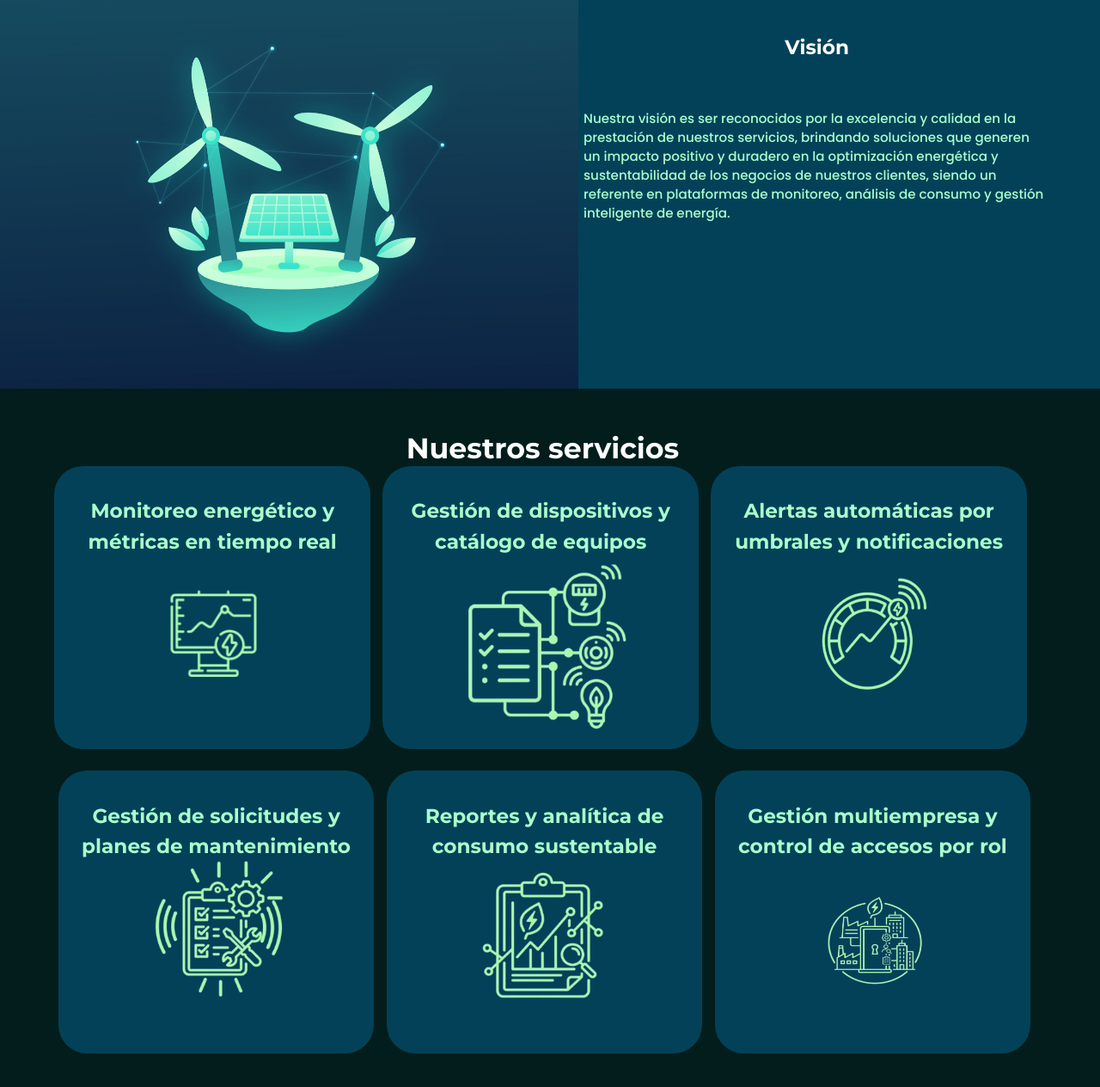
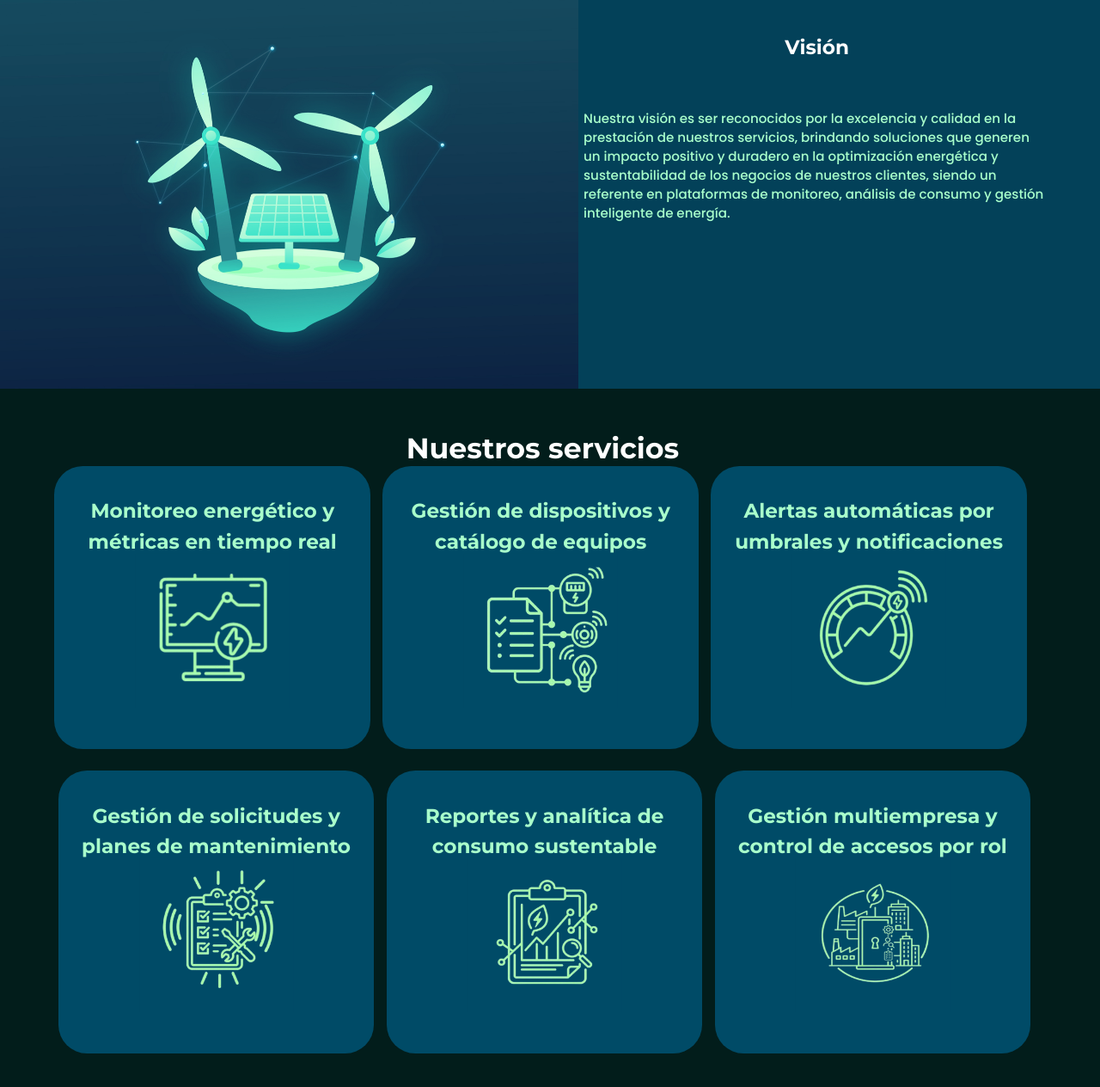
Before and after one commit to pamelamb0805/django-p2c1-mejiapamela, a Django app: page / in a window 1280 px wide. Shown: the part 737-2001 px from the top of the page at 86% size. Run offline with Django 5.2, Linux system fonts and the light colour scheme; parts of the project's set-up code (start-up, migrations or seed data) failed here and were passed over; some libraries are stand-ins or nearby versions.

Commit message:
correcciones template diseño v.1.4 home.html

```diff
--- a/templates/home.html
+++ b/templates/home.html
@@ -172,11 +172,11 @@
         margin: 0 auto;
     }
 
-    /* TARJETAS: UN SOLO COLOR DE FONDO */
+    /* ---------- TARJETAS DE SERVICIOS ---------- */
 
     .land-card {
-        background: #034159 !important;
-        background-color: #034159 !important;
+        background: #004b67 !important;
+        background-color: #004b67 !important;
         border: none !important;
         box-shadow: none !important;
 
@@ -200,24 +200,34 @@
         overflow-wrap: break-word;
     }
 
-    /* IMÁGENES TRANSPARENTES */
+    /* ---------- ICONOS: MISMO TAMAÑO ---------- */
 
     .land-card img {
-        background: transparent !important;
+        display: block;
+
+        width: 140px !important;
+        height: 140px !important;
+
+        max-width: 85% !important;
+        max-height: 140px !important;
+
+        object-fit: contain;
+        object-position: center;
+
+        background: #004b67 !important;
+        background-color: #004b67 !important;
+
         border: none !important;
         box-shadow: none !important;
+
         mix-blend-mode: normal;
-
-        max-height: 150px;
-        max-width: 100%;
-        width: auto;
-        height: auto;
-        object-fit: contain;
+        flex-shrink: 0;
     }
 
     /* ---------- TABLET ---------- */
 
     @media (min-width: 576px) {
+
         .land-svc-grid {
             grid-template-columns: repeat(2, minmax(0, 1fr));
         }
@@ -327,10 +337,14 @@
 
         .land-card img {
             position: static;
-            width: auto;
-            height: auto;
-            max-width: 85%;
-            max-height: 145px;
+
+            width: 140px !important;
+            height: 140px !important;
+
+            max-width: 85% !important;
+            max-height: 140px !important;
+
+            object-fit: contain;
         }
 
         .land-c1,
@@ -499,9 +513,9 @@
             border-radius: 2.6cqw;
             overflow: hidden;
 
-            /* Mantener fondo uniforme en escritorio */
-            background: #034159 !important;
-            background-color: #034159 !important;
+            background: #004b67 !important;
+            background-color: #004b67 !important;
+
             border: none !important;
             box-shadow: none !important;
         }
@@ -516,13 +530,27 @@
             white-space: nowrap;
         }
 
+        /* LOS SEIS ICONOS TIENEN LAS MISMAS DIMENSIONES Y POSICIÓN */
+
         .land-card img {
             position: absolute;
-            max-width: none;
-            max-height: none;
+
+            width: 14cqw !important;
+            height: 14cqw !important;
+
+            max-width: none !important;
+            max-height: none !important;
+
+            left: 50%;
+            top: 58%;
+            transform: translate(-50%, -50%);
+
             object-fit: contain;
+            object-position: center;
 
-            background: transparent !important;
+            background: #004b67 !important;
+            background-color: #004b67 !important;
+
             border: none !important;
             box-shadow: none !important;
         }
@@ -557,50 +585,6 @@
         .land-c6 {
             left: 64.97cqw;
             top: 31.71cqw;
-        }
-
-        /* ÍCONOS */
-
-        .land-c1 img {
-            left: 8.78cqw;
-            top: 9.84cqw;
-            width: 11.2cqw;
-            height: 11.2cqw;
-        }
-
-        .land-c2 img {
-            left: 4.99cqw;
-            top: 6.68cqw;
-            width: 18.38cqw;
-            height: 19.54cqw;
-        }
-
-        .land-c3 img {
-            left: 7.64cqw;
-            top: 8.23cqw;
-            width: 13.63cqw;
-            height: 14.49cqw;
-        }
-
-        .land-c4 img {
-            left: 6.40cqw;
-            top: 6.42cqw;
-            width: 16.08cqw;
-            height: 17.09cqw;
-        }
-
-        .land-c5 img {
-            left: 5.62cqw;
-            top: 6.40cqw;
-            width: 16.71cqw;
-            height: 17.77cqw;
-        }
-
-        .land-c6 img {
-            left: 8.20cqw;
-            top: 8.99cqw;
-            width: 12.33cqw;
-            height: 13.09cqw;
         }
     }
 
```
